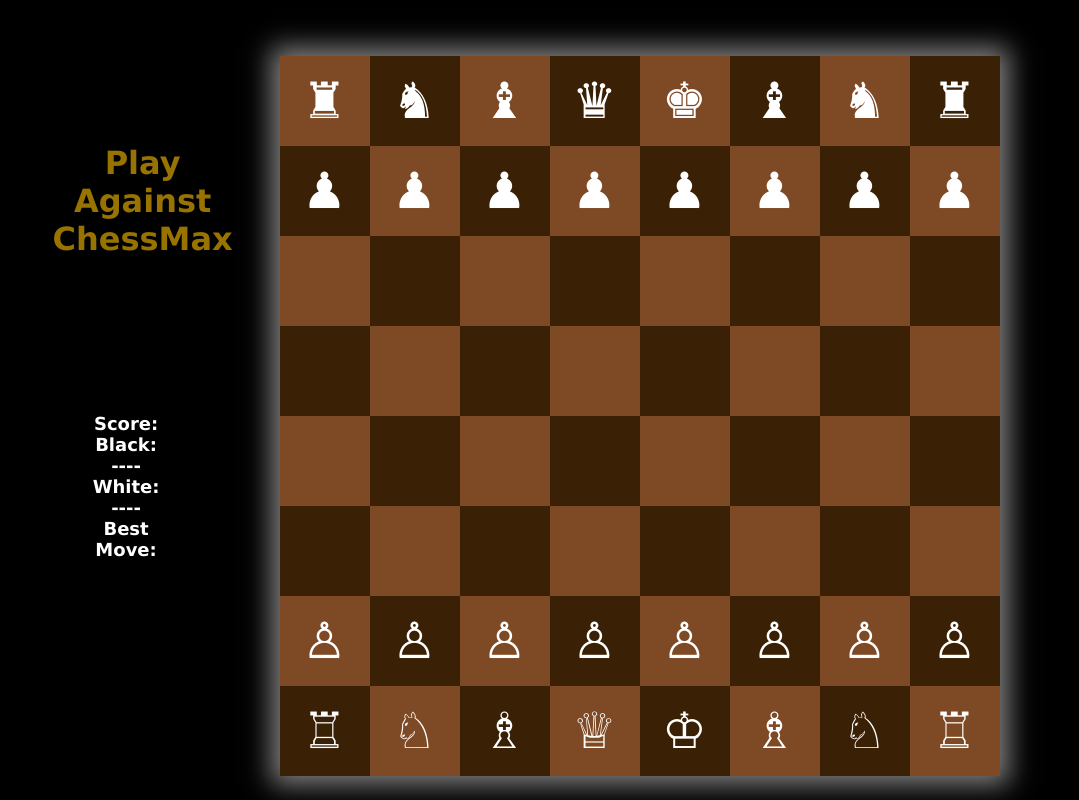
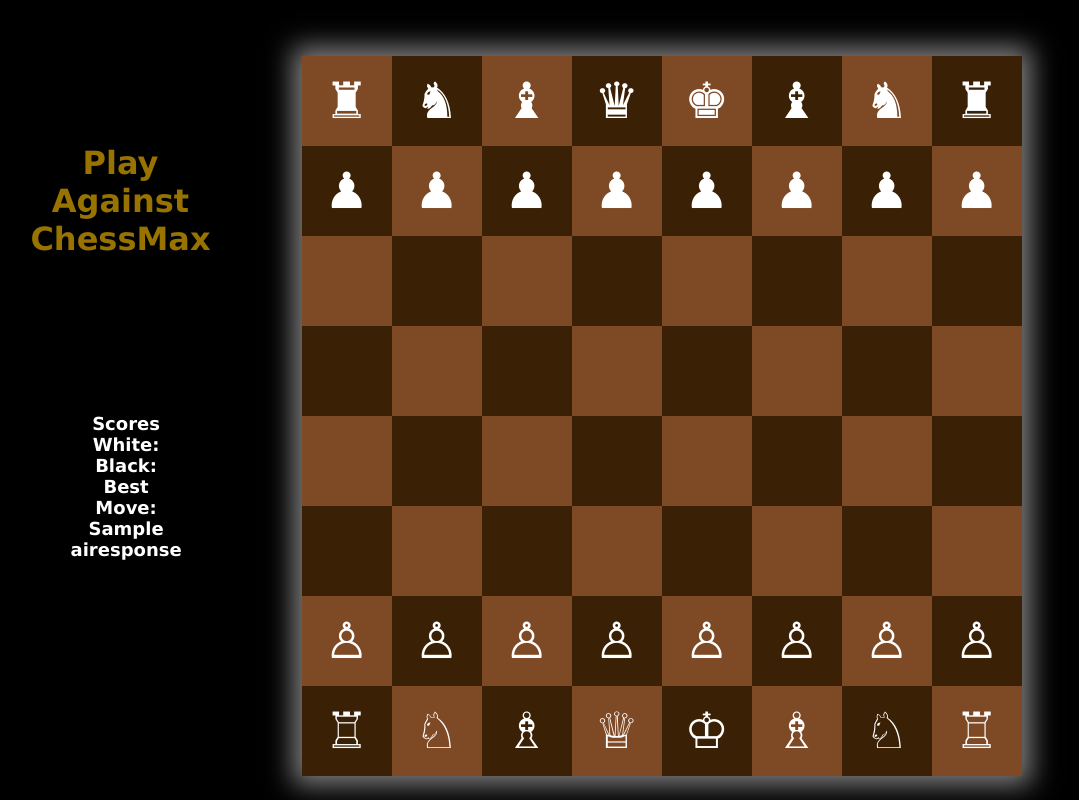
Before and after one commit to Cathedral-DevOps/CHESS, a Flask app: template templates/chess.html in a window 1280 px wide. Shown: the top 800 px of the page, without its empty margins (189-1268 px from the left). Run offline with Flask 3, Linux system fonts and the light colour scheme; the template is opened without the code that fills it: most values are stand-ins (such as "Sample title", 1, 10 or a date in 2020).

Commit message:
ST RAPHAEL THE ARCHANGEL, PRAY FOR US!

```diff
--- a/templates/chess.html
+++ b/templates/chess.html
@@ -11,14 +11,11 @@
   </head>
   <body>
     <div class="header">Play Against ChessMax</div>
-    <div class="score">Score:
-        Black:
-
-        ----
-        White:
-
-        ----
-        Best Move:
+    <div class="score">
+      <div id ="Score-Title">Scores</div>
+      <div id ="White-Score">White:</div>
+      <div id ="Black-Score">Black:</div>
+      <div id ="Best-Move">Best Move: {{airesponse}}</div>
     </div>
     <div class="chess-container">
       <!--8th-->
@@ -160,6 +157,6 @@
         <div class="piece" draggable="true" id="w-rook2">♖</div>
       </div>
     </div>
-    <script src="/static/chess.js"></script>
+    <script src="{{ url_for('static', filename='chess.js') }}"></script>
   </body>
 </html>
```
